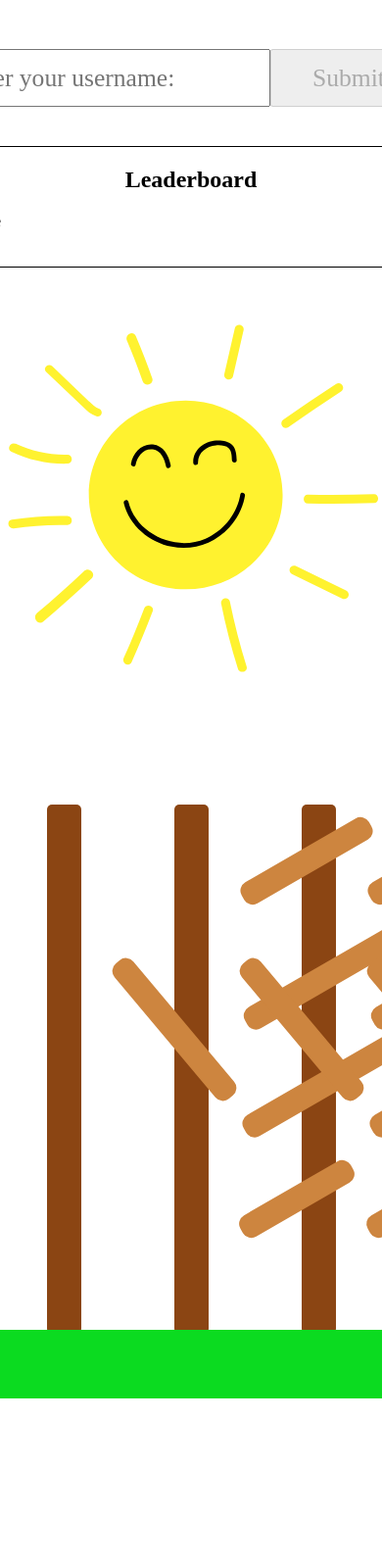
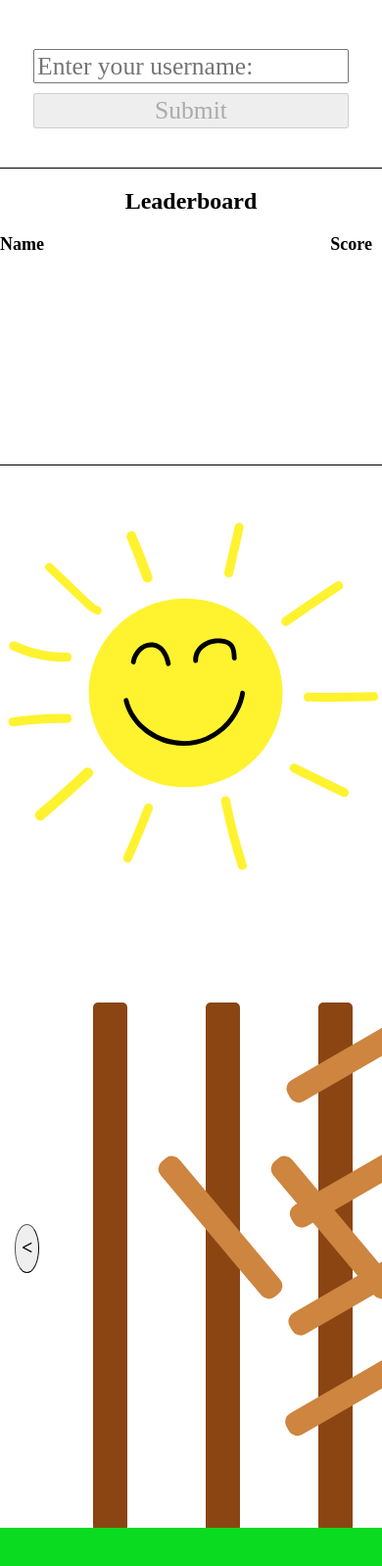
Before and after one commit to Kspiropali/hugs-for-bugs, a website: page client/index.html in a window 390 px wide. Shown: the top 1598 px of the page at 98% size. Before the commit the page ends 1427 px from the top, so only its background shows below. Drawn offline with Linux system fonts and the light colour scheme; files that its build step writes are made by us from their sources; files whose address does not match are found by name.

Commit message:
Created slider for trees, made website responsive, updated design for leaderboard and queston page, some minor front-end fixes and code refactoring

```diff
--- a/client/index.html
+++ b/client/index.html
@@ -21,8 +21,7 @@
               type="text"
               id="username"
               placeholder="Enter your username:"
-              name="username"
-            /><br /><br />
+              name="username"/>
             <input id="login_create_btn" disabled type="submit" value="Submit" />
           </form>
 
@@ -30,8 +29,9 @@
           <button id="btn-logout">Logout</button>
           <div id="leaderboard">
             <h2>Leaderboard</h2>
+            <div><span>Name</span><span>Score</span></div>
             <ul id="leaderboard_data">
-              <li><span>Name</span><span>Score</span></li>
+              <li></li>
             </ul>
           </div>
         </div>
@@ -43,7 +43,7 @@
         <div class="popup-container">
           <div class="popup-content" id="popup">Popup content here</div>
         </div>
-
+        <button class="btn-slider"><</button>
         <!----------------------------------TREE 1---------------------------------------------->
         <div class="tree-container">
           <h3 id="subject1"></h3>
@@ -151,7 +151,7 @@
             </div>
           </figure>
         </div>
-
+        <button class="btn-slider">></button>
       </section>
       <div id="grass"></div>
     </div>
--- a/client/res/questions.css
+++ b/client/res/questions.css
@@ -2,7 +2,9 @@ body {
   background-color: rgb(12 30 59);
   display: flex;
   justify-content: center;
-  padding-top: 150px;
+  align-items: center;
+  width: 100vw;
+  height: 100dvh;
 }
 
 .quiz-container {
@@ -11,17 +13,13 @@ body {
   box-shadow: 0 0 10px 2px rgba(100, 100, 100, 0.1);
   overflow: hidden;
   width: 750px;
+  margin: 30px;
+  padding: 4rem;
   background: radial-gradient(circle, rgb(0 42 255) 0%, rgb(76 135 231) 100%);
-  margin-top: 7rem;
-}
-
-.quiz-header {
-  padding: 4rem;
 }
 
 h2 {
-  margin-bottom: 3rem;
-  padding: 1rem;
+  margin-bottom: 4rem;
   text-align: center;
   font-size: 3rem;
 }
@@ -40,29 +38,34 @@ ul li label {
   cursor: pointer;
 }
 
-button {
+#btn-container {
+  display: flex;
+  justify-content: space-between;
+}
+
+#btn-container button {
   border: none;
   color: white;
   font-family: inherit;
-  font-size: 2rem;
+  font-size: 1.4rem;
   padding: 1.3rem;
+  width: 100%;
+  margin-top: 30px;
 }
 
-button:hover {
+#btn-container button:hover {
   background-color: #11325047;
 }
 
 #btn-submit-answers {
   background-color: #004611e6;
-  width: 48%;
   border-radius: 1.2rem;
 }
 
 #btn-exit {
-  margin-left: 0.8rem;
   background-color: #c00000e0;
-  width: 48%;
   border-radius: 1.2rem;
+  margin-right: 20px;
 }
 
 .checkmark {
@@ -74,3 +77,32 @@ button:hover {
   background-color: #eee;
   border-radius: 50%;
 }
+
+/* Media queries */
+
+@media only screen and (max-width: 767px) {
+  .quiz-container {
+    padding: 2rem;
+    display: flex;
+    flex-direction: column;
+    align-items: center;
+  }
+  ul li {
+    font-size: 1.4rem;
+  }
+  #btn-container {
+    display: flex;
+    flex-direction: column-reverse;
+    align-items: center;
+    width: 100%;
+  }
+  #btn-container button {
+    max-width: 300px;
+  }
+  #btn-exit {
+    margin-right: 0;
+  }
+  h2 {
+    font-size: 2rem;
+  }
+}
--- a/client/res/styles.css
+++ b/client/res/styles.css
@@ -2,6 +2,7 @@
 html,
 body {
   height: 100%;
+  width: 100%;
 }
 
 #main-box {
@@ -32,6 +33,15 @@ button {
   flex-direction: column;
   align-items: center;
   padding: 0 51px;
+  max-width: 458px;
+  width: 100%;
+  flex-shrink: 0;
+}
+
+form {
+  display: flex;
+  margin-bottom: 40px;
+  font-size: 1.6rem;
 }
 
 #btn-play {
@@ -57,8 +67,8 @@ button {
 #leaderboard {
   border: 1px solid black;
   padding: 20px;
-  max-width: 500px;
-  width: 29rem;
+  width: 100%;
+  height: 262px;
 }
 
 #leaderboard h2 {
@@ -66,9 +76,50 @@ button {
   margin-top: 0;
 }
 
+#leaderboard div {
+  display: flex;
+  width: 100%;
+  justify-content: space-between;
+  font-size: 18px;
+  font-weight: 700;
+  margin-bottom: 10px;
+}
+
+#leaderboard div span:last-child {
+  padding-right: 10px;
+}
+
+ul {
+  padding: 0 10px 0 0;
+  margin: 0;
+  overflow-y: auto;
+  height: 182px;
+}
+
+ul::-webkit-scrollbar {
+  width: 10px;
+}
+
+ul::-webkit-scrollbar-track {
+  background: #f1f1f1;
+  border-radius: 5px;
+}
+
+ul::-webkit-scrollbar-thumb {
+  background: #969696;
+  border-radius: 5px;
+}
+
+li {
+  display: flex;
+  width: 100%;
+  justify-content: space-between;
+}
+
 /* Tree section style */
 #tree-section {
   display: flex;
+  align-items: center;
   justify-content: space-around;
   margin-bottom: -20px;
   flex: 0 1 auto;
@@ -85,16 +136,6 @@ button {
 .tree-container h3 {
   text-align: center;
   text-transform: uppercase;
-}
-
-li {
-  display: flex;
-  width: 100%;
-  justify-content: space-between;
-}
-
-ul {
-  padding: 0;
 }
 
 .result-tree {
@@ -196,27 +237,6 @@ ul {
   flex: 1 1 auto;
 }
 
-@media only screen and (max-width: 767px) {
-  #menu-section {
-    flex-direction: column;
-    justify-content: center;
-  }
-
-  #menu-section .img-container:first-child {
-    display: none;
-  }
-
-  #menu-section .img-container:last-child {
-    margin: 50px auto 0;
-  }
-}
-
-form {
-  display: flex;
-  margin-bottom: 40px;
-  font-size: 1.6rem;
-}
-
 /* Leaf Popup box */
 .popup-container {
   position: absolute;
@@ -249,3 +269,54 @@ form {
 .tree3 {
   text-align: center;
 }
+
+.btn-slider {
+  display: none;
+  height: 50px;
+  width: 50px;
+  border-radius: 50%;
+  font-size: 20px;
+  font-weight: 700;
+  border-width: 1px;
+  margin: 0 15px;
+}
+
+.hidden-element {
+  display: none;
+}
+
+/* Media queries */
+
+@media only screen and (max-width: 1170px) {
+  .btn-slider {
+    display: inline-block;
+  }
+}
+
+@media only screen and (max-width: 767px) {
+  #menu-section {
+    flex-direction: column;
+    align-items: center;
+  }
+
+  #menu-section .img-container:first-child {
+    display: none;
+  }
+
+  #menu-section .img-container:last-child {
+    margin: 50px auto 0;
+  }
+  #tree-section {
+    justify-content: space-between;
+  }
+}
+
+@media only screen and (max-width: 500px) {
+  #menu-section form {
+    flex-direction: column;
+  }
+  #login_create_btn {
+    margin-top: 10px;
+    width: 100%;
+  }
+}
```
Also changed, not shown: client/questions.html (+4 -5 lines), client/res/index.js (+60 -1 lines).
